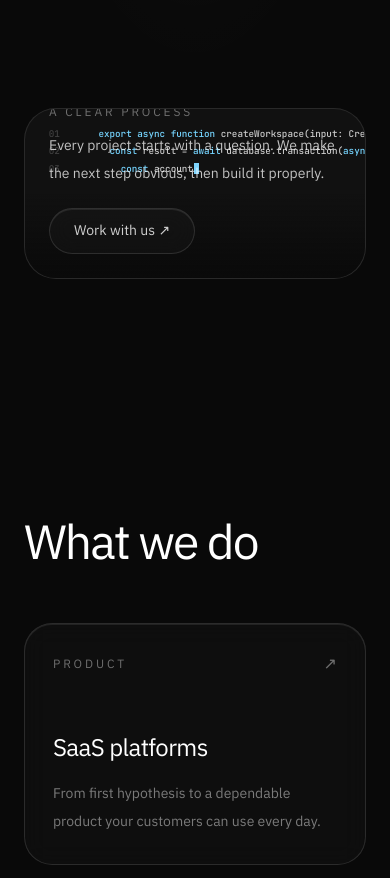
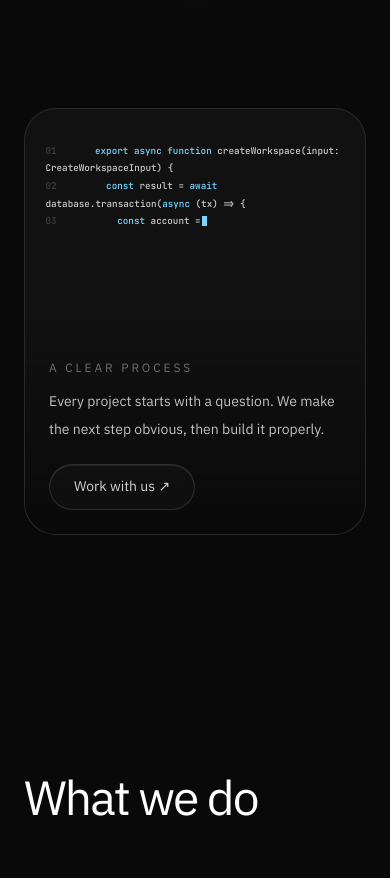
Before and after one commit to mohahmedsami/cnc-team, a Next.js app: page / in a window 390 px wide. Shown: the part 1220-2098 px from the top of the page. Built offline with nearby package versions, Linux system fonts and the light colour scheme.

Commit message:
Make live code field responsive on mobile

```diff
--- a/src/app/globals.css
+++ b/src/app/globals.css
@@ -124,13 +124,14 @@ video {
 
 .cnc-live-code {
   position: absolute;
-  inset: 10% auto auto 7%;
+  inset: 8% 6% auto 6%;
   margin: 0;
   color: rgba(255, 255, 255, 0.78);
   font-family: var(--font-jetbrains), monospace;
   font-size: clamp(0.58rem, 1.35vw, 1rem);
   line-height: 1.9;
-  white-space: pre;
+  white-space: pre-wrap;
+  word-break: break-word;
   text-align: left;
 }
 
--- a/src/components/CncTeamHome.tsx
+++ b/src/components/CncTeamHome.tsx
@@ -163,7 +163,7 @@ export default function CncTeamHome() {
 
       <section className="relative bg-[#090909] px-6 pb-32 sm:px-10 md:pb-48">
         <div className="mx-auto max-w-6xl">
-          <div className="relative aspect-[16/8] overflow-hidden rounded-[2rem] border border-white/10 bg-[#111]">
+          <div className="relative aspect-[4/5] overflow-hidden rounded-[2rem] border border-white/10 bg-[#111] sm:aspect-[16/8]">
             <LiveCode />
             <div className="absolute inset-0 bg-gradient-to-t from-[#090909]/90 via-transparent to-transparent" />
             <div className="absolute inset-x-0 bottom-0 flex flex-col gap-5 p-6 sm:flex-row sm:items-end sm:justify-between sm:p-10">
```
